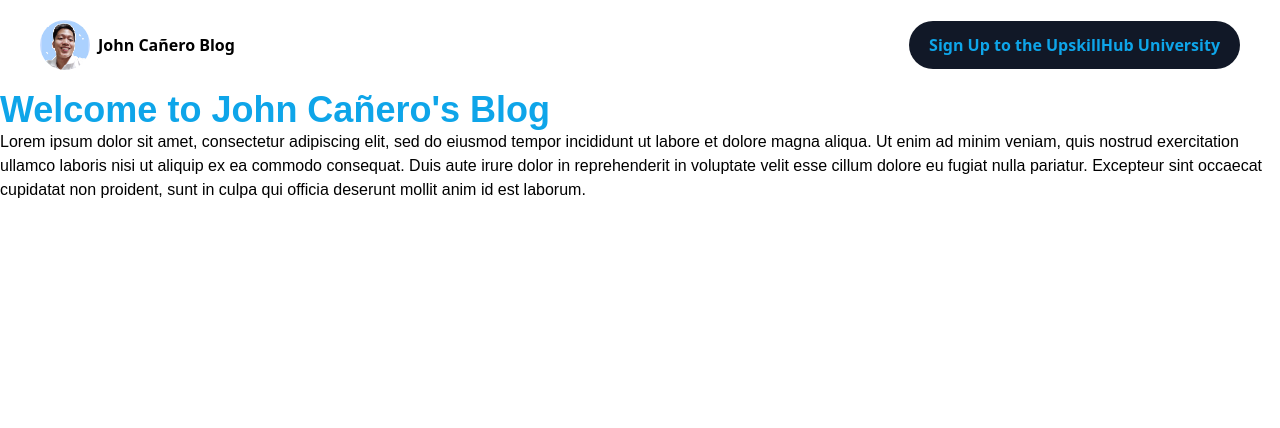
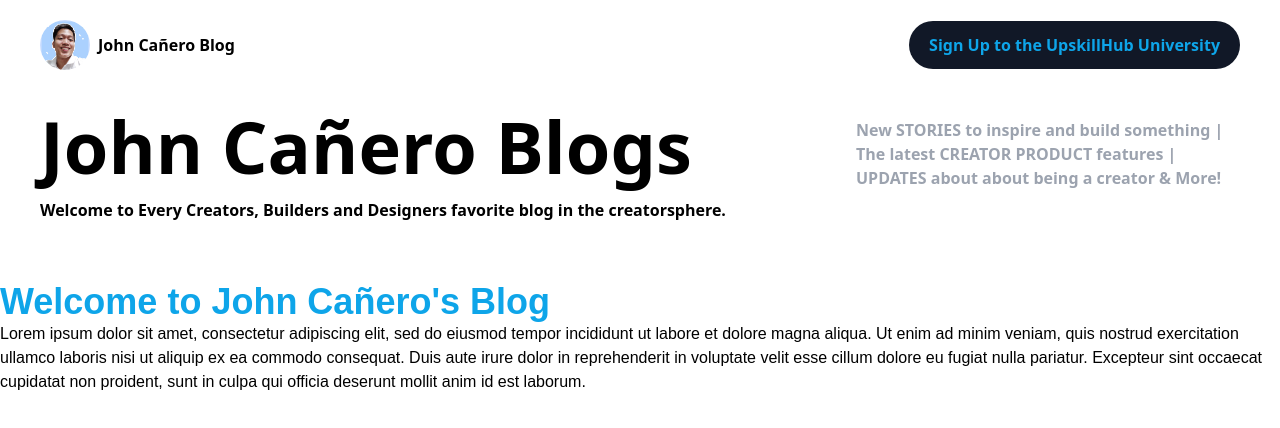
Before and after one commit to johncanero/johncanero-blog, a Next.js app: page / in a window 1280 px wide. Shown: the top 428 px of the page. Built offline with nearby package versions, Linux system fonts and the light colour scheme.

Commit message:
Add Banner and Update its Content

```diff
--- a/app/(user)/layout.tsx
+++ b/app/(user)/layout.tsx
@@ -1,5 +1,6 @@
+import "../../styles/globals.css";
 import Header from "@/components/Header";
-import "../../styles/globals.css";
+import Banner from "@/components/Banner";
 
 export const metadata = {
   title: 'John Cañero Blog',
@@ -15,7 +16,7 @@ export default function RootLayout({
     <html lang="en">
       <body>
         <Header />
-        {/* Banner */}
+        <Banner />
 
         {children}
       </body>
--- /dev/null
+++ b/components/Banner.tsx
@@ -0,0 +1,17 @@
+function Banner() {
+    return (
+        <div className="flex flex-col justify-between p-5 px-10 mb-10 font-bold lg:flex-row lg:space-x-5">
+            <div>
+                <h1 className="text-7xl">John Cañero Blogs</h1>
+                <h2 className="mt-5 font-semibold md:mt-4">
+                    Welcome to <span className="decoration-4 decoration-[#0ea5e9]">Every Creators, Builders and Designers</span> favorite blog in the creatorsphere.
+                </h2>
+            </div>
+            <p className="max-w-sm mt-5 text-gray-400 md:mt-2">
+                New STORIES to inspire and build something | The latest CREATOR PRODUCT features | UPDATES about about being a creator & More!
+            </p>
+        </div>
+    );
+}
+
+export default Banner;
```
